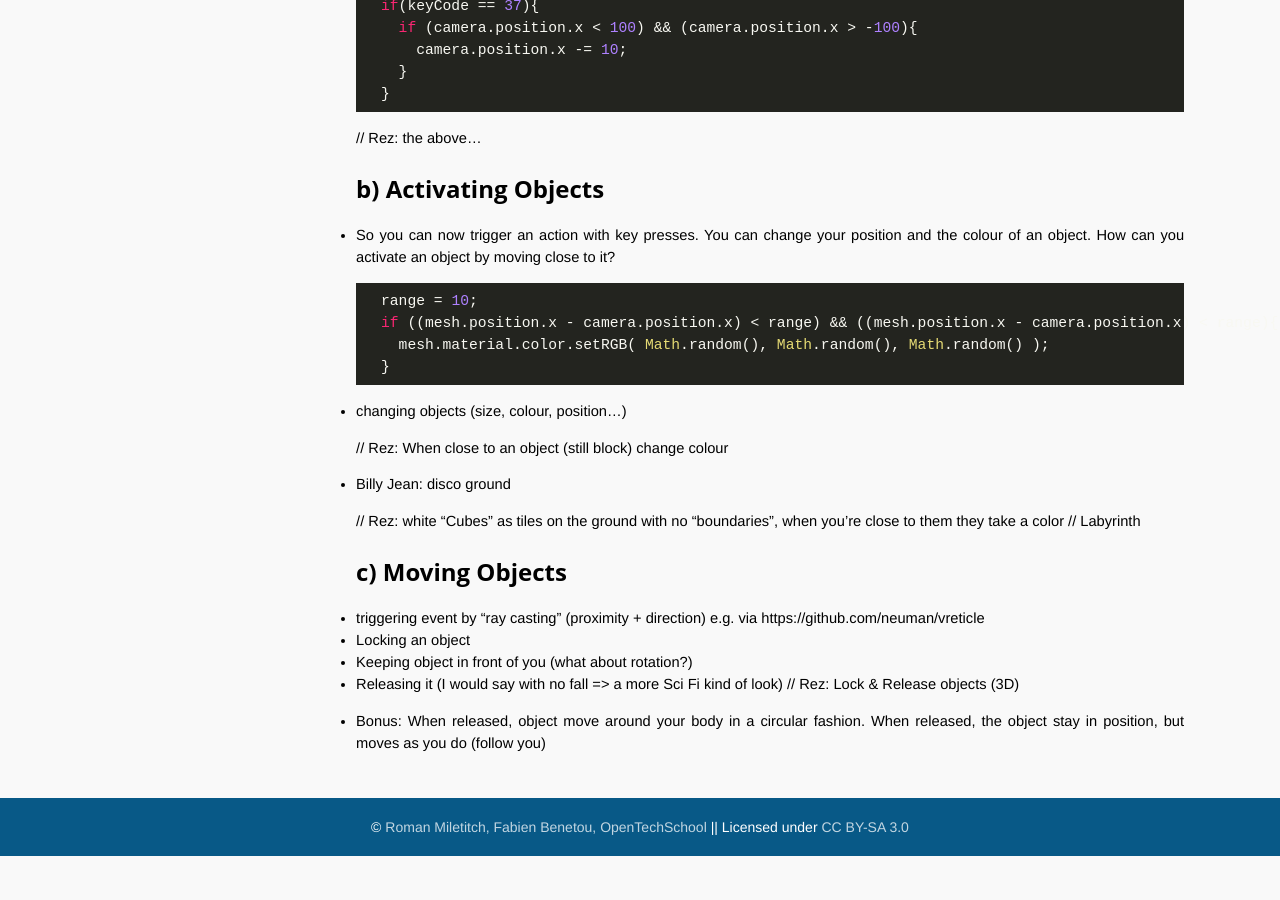
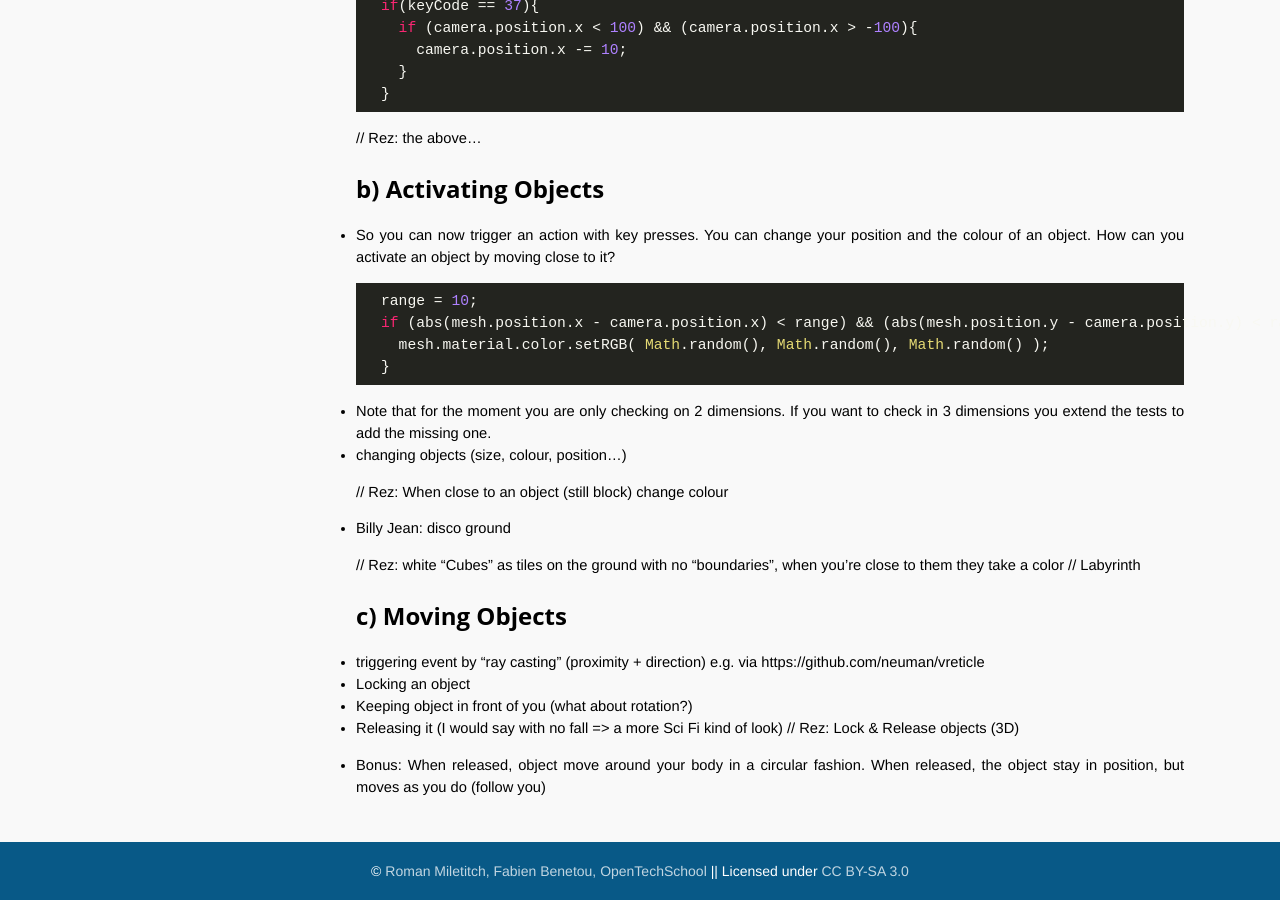
Before and after one commit to OpenTechSchool-Brussels/webVR-for-3D-graphics-and-music, a Jekyll site: the page built from interacting-within-the-scene.markdown, in a window 1280 px wide and 900 px high, scrolled down 1126 px. Built offline with Jekyll 4.4.1, drawn with Linux system fonts in a browser that asks for light colours; Markdown is read by kramdown in place of the engine named in the settings; before the commit the page ends 1982 px from its top, so only the background shows below that.

Commit message:
Update interacting-within-the-scene.markdown

````diff
--- a/interacting-within-the-scene.markdown
+++ b/interacting-within-the-scene.markdown
@@ -55,11 +55,12 @@ function onDocumentKeyDown(event){
 
 ```javascript
   range = 10;
-  if ((mesh.position.x - camera.position.x) < range) && ((mesh.position.x - camera.position.x) < range){
+  if (abs(mesh.position.x - camera.position.x) < range) && (abs(mesh.position.y - camera.position.y) < range){
     mesh.material.color.setRGB( Math.random(), Math.random(), Math.random() );
   }
 ```
 
+* Note that for the moment you are only checking on 2 dimensions. If you want to check in 3 dimensions you extend the tests to add the missing one.
 * changing objects (size, colour, position...)
 
 // Rez: When close to an object (still block) change colour
````
